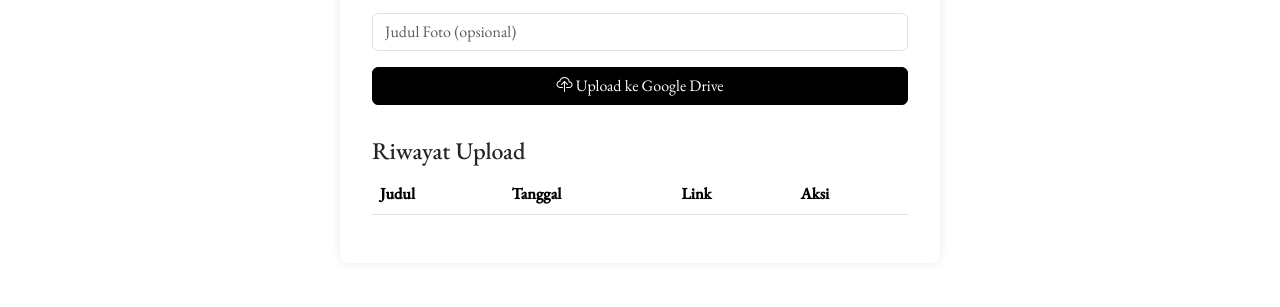
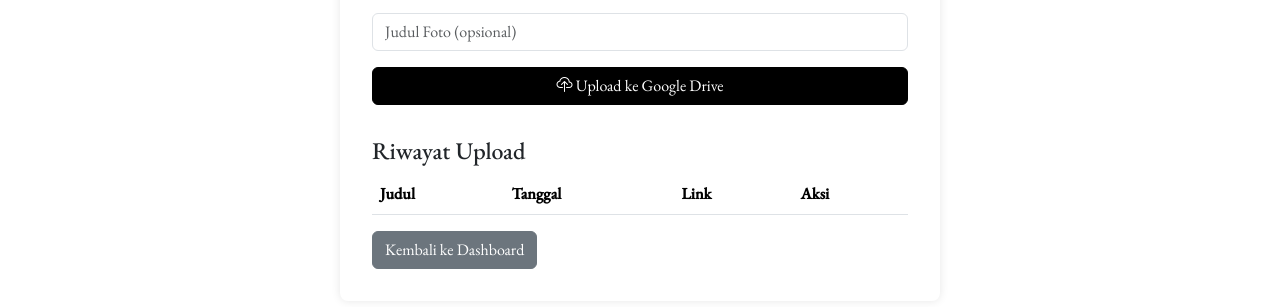
Before and after one commit to RyxzenNaoki/PKKSIDOMULYO, a website: page frontend/admin/upload_foto.html in a window 1280 px wide. Shown: the part 301-608 px from the top of the page. Drawn offline with nearby package versions, Linux system fonts and the light colour scheme; no server answers; a web font is replaced by a local one.

Commit message:
button back

```diff
--- a/frontend/admin/upload_foto.html
+++ b/frontend/admin/upload_foto.html
@@ -128,6 +128,7 @@
               </table>
             </div>
           </div>
+          <a href="/dashboard" class="btn btn-secondary">Kembali ke Dashboard</a>
         </div>
       </div>
     </section>
```
